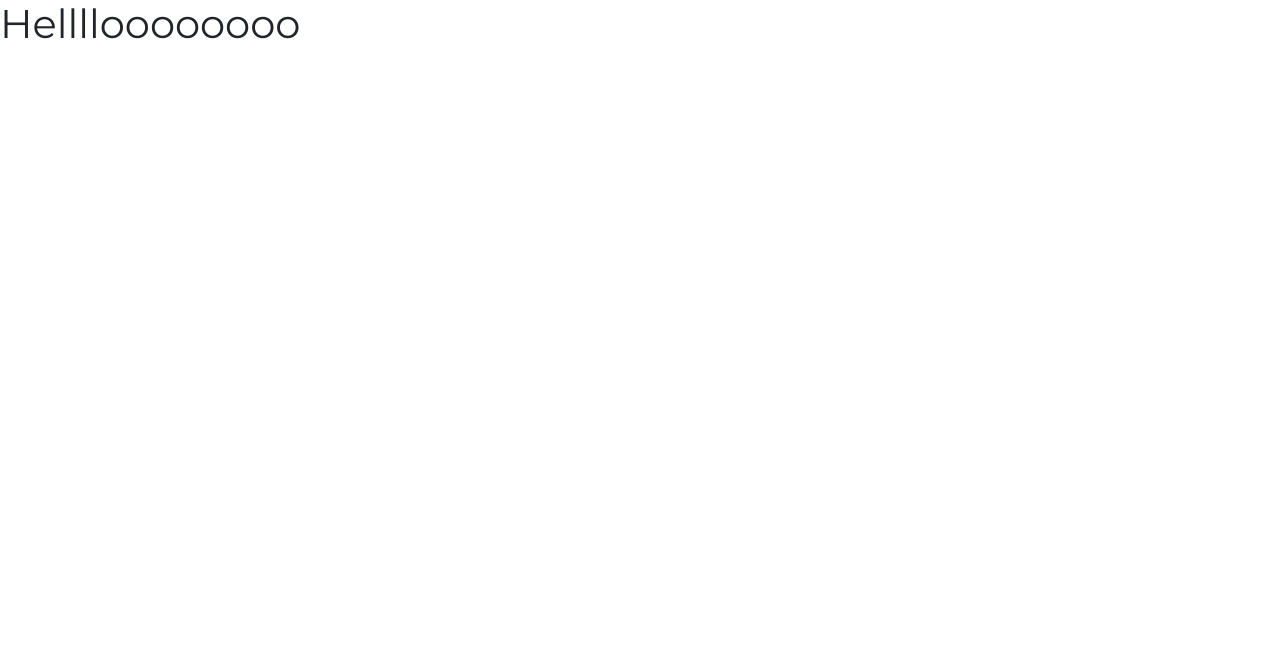
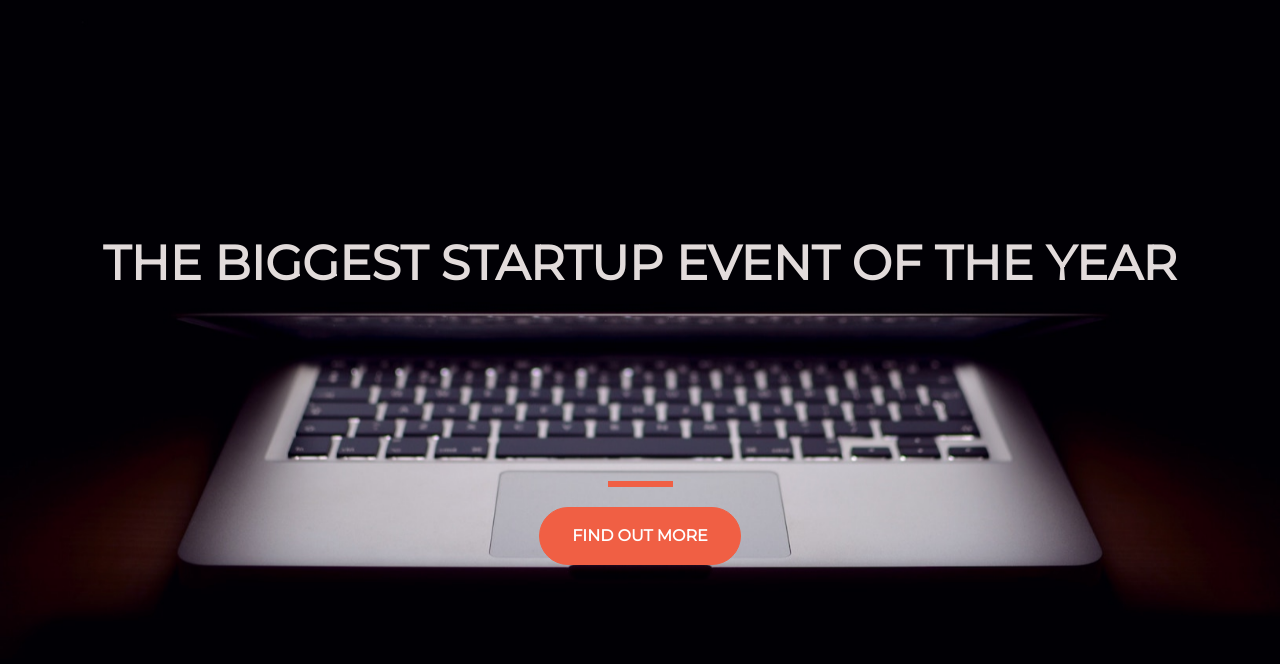
Before and after one commit to jeffrymahbuubi/zero-to-mastery-the-complete-web-developer-2023, a plain HTML site: page Section 8: Bootstrap/startup-landing-page/landing-page.html in a window 1280 px wide. Drawn offline with nearby package versions, Linux system fonts and the light colour scheme.

Commit message:
feat: finished startup landing page with Bootstrap

```diff
--- a/Section 8: Bootstrap/startup-landing-page/landing-page.css
+++ b/Section 8: Bootstrap/startup-landing-page/landing-page.css
@@ -2,5 +2,45 @@ body,
 html {
   width: 100%;
   height: 100%;
-  font-family: 'Montserrat', sans-serif;
+  font-family: "Montserrat", sans-serif;
+
+  background: url(header.jpg) no-repeat center center fixed;
+  background-size: cover;
 }
+
+h1 {
+  color: #e2dbdb;
+  font-size: 3rem;
+}
+
+hr {
+  margin: 20px auto;
+  color: #f05f44;
+  border: 3px solid #f05f44;
+  max-width: 65px;
+  opacity: 1;
+}
+
+.btn {
+  font-weight: 700;
+  border-radius: 30px;
+  text-transform: uppercase;
+  padding: 1rem 2rem;
+}
+
+.btn-primary {
+  background-color: #f05f44;
+  border-color: #f05f44;
+  --bs-btn-hover-bg: #ee4b08;
+  --bs-btn-hover-border-color: #ee4b08;
+}
+
+.btn-primary:hover {
+  background-color: #ee4b08;
+  border-color: #ee4b08;
+  border-width: 4px;
+}
+
+.buffer {
+  height: 10rem;
+}
--- a/Section 8: Bootstrap/startup-landing-page/landing-page.html
+++ b/Section 8: Bootstrap/startup-landing-page/landing-page.html
@@ -27,8 +27,27 @@
     />
     <!-- My own stylesheet -->
     <link href="landing-page.css" rel="stylesheet" />
+
+    <!-- Animate CSS -->
+    <link
+      rel="stylesheet"
+      href="https://cdnjs.cloudflare.com/ajax/libs/animate.css/4.1.1/animate.min.css"
+    />
   </head>
   <body>
-    <h1>Helllloooooooo</h1>
+    <div class="container d-flex align-items-center h-100">
+      <div class="row">
+        <header class="text-center col-12">
+          <h1 class="text-uppercase">
+            <strong>The biggest startup event of the year</strong>
+          </h1>
+        </header>
+        <div class="buffer col-12"></div>
+        <section class="text-center col-12">
+          <hr />
+          <button class="btn btn-primary btn-xl">Find out more</button>
+        </section>
+      </div>
+    </div>
   </body>
 </html>
```
